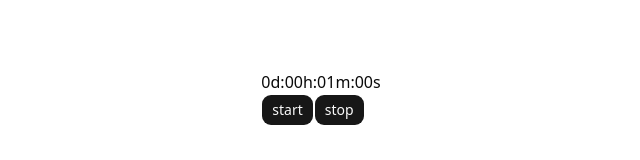
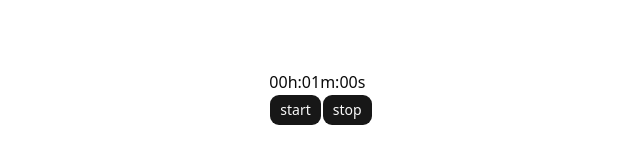
Before and after one commit to kdntiaoao/pomodoro-timer, a Next.js app: page / in a window 1280 px wide. Shown: the part 302-462 px from the top of the page, without its empty margins (319-959 px from the left). Built offline with nearby package versions, Linux system fonts and the light colour scheme.

Commit message:
update: Timer の表示から 日 を削除

```diff
--- a/src/components/timer.tsx
+++ b/src/components/timer.tsx
@@ -6,7 +6,6 @@ import { Button } from "./ui/button";
 const SECOND_IN_MILLISECONDS = 1000;
 const MINUTE_IN_MILLISECONDS = 60 * SECOND_IN_MILLISECONDS;
 const HOUR_IN_MILLISECONDS = 60 * MINUTE_IN_MILLISECONDS;
-const DAY_IN_MILLISECONDS = 24 * HOUR_IN_MILLISECONDS;
 
 interface Props {
   duration: {
@@ -81,11 +80,10 @@ export function Timer({ duration: initial }: Props) {
 }
 
 function formatTimeLeft(timeLeft: number): string {
-  const daysLeft = Math.floor(timeLeft / DAY_IN_MILLISECONDS);
-
-  const hoursLeft = Math.floor(
-    (timeLeft % DAY_IN_MILLISECONDS) / HOUR_IN_MILLISECONDS,
-  ).toLocaleString("en-US", { minimumIntegerDigits: 2 });
+  const hoursLeft = Math.floor(timeLeft / HOUR_IN_MILLISECONDS).toLocaleString(
+    "en-US",
+    { minimumIntegerDigits: 2 },
+  );
 
   const minutesLeft = Math.floor(
     (timeLeft % HOUR_IN_MILLISECONDS) / MINUTE_IN_MILLISECONDS,
@@ -95,5 +93,5 @@ function formatTimeLeft(timeLeft: number): string {
     (timeLeft % MINUTE_IN_MILLISECONDS) / SECOND_IN_MILLISECONDS,
   ).toLocaleString("en-US", { minimumIntegerDigits: 2 });
 
-  return `${daysLeft}d:${hoursLeft}h:${minutesLeft}m:${secondsLeft}s`;
+  return `${hoursLeft}h:${minutesLeft}m:${secondsLeft}s`;
 }
```
